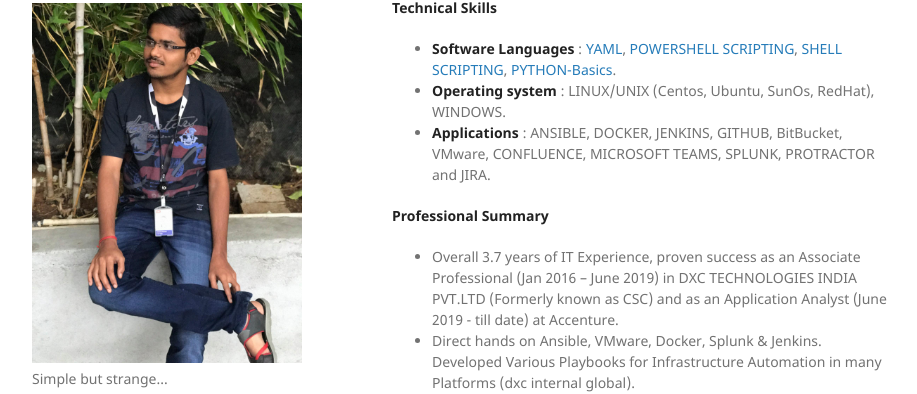
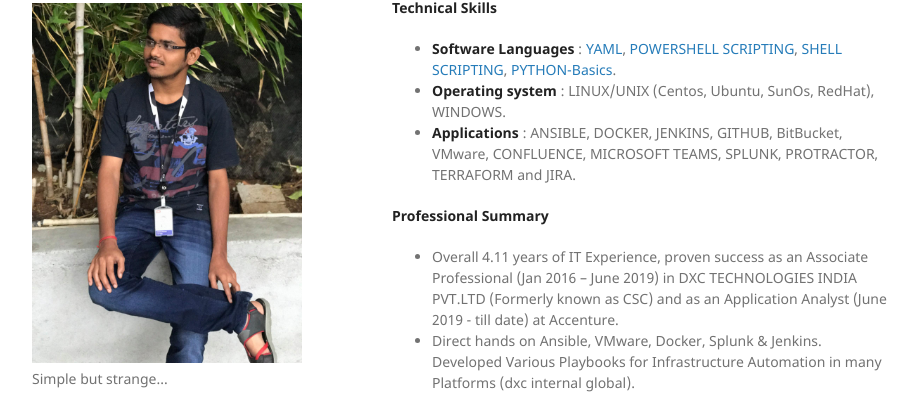
Before and after one commit to abandari2/docs, a Jekyll site: the page built from index.md, in a window 1280 px wide and 900 px high, scrolled down 307 px. Shown: the part 137-531 px from the top of the window, without its empty margins (178-1095 px from the left). Built offline with Jekyll 4.4.1, drawn with Linux system fonts in a browser that asks for light colours; our own code applies the rules of GitHub Pages for plain Markdown files.

Commit message:
updates_minor

```diff
--- a/index.md
+++ b/index.md
@@ -21,12 +21,12 @@ layout: default
 
 * **Software Languages** :  [YAML](https://en.wikipedia.org/wiki/YAML){:target="_blank"}, [POWERSHELL SCRIPTING](https://docs.microsoft.com/en-us/powershell/scripting/powershell-scripting?view=powershell-6){:target="_blank"}, [SHELL SCRIPTING](https://en.wikipedia.org/wiki/Shell_script){:target="_blank"}, [PYTHON-Basics](https://www.python.org/){:target="_blank"}.
 * **Operating system**   :  LINUX/UNIX (Centos, Ubuntu, SunOs, RedHat), WINDOWS.
-* **Applications**       :  ANSIBLE, DOCKER, JENKINS, GITHUB, BitBucket, VMware, CONFLUENCE, MICROSOFT TEAMS, SPLUNK, PROTRACTOR and JIRA.
+* **Applications**       :  ANSIBLE, DOCKER, JENKINS, GITHUB, BitBucket, VMware, CONFLUENCE, MICROSOFT TEAMS, SPLUNK, PROTRACTOR, TERRAFORM and JIRA.
 
 
 **Professional Summary**
 
-* Overall 3.7 years of IT Experience, proven success as an Associate Professional (Jan 2016 – June 2019) in DXC TECHNOLOGIES INDIA PVT.LTD (Formerly known as CSC) and as an Application Analyst (June 2019 - till date) at Accenture.
+* Overall 4.11 years of IT Experience, proven success as an Associate Professional (Jan 2016 – June 2019) in DXC TECHNOLOGIES INDIA PVT.LTD (Formerly known as CSC) and as an Application Analyst (June 2019 - till date) at Accenture.
 *	Direct hands on Ansible, VMware, Docker, Splunk & Jenkins. Developed Various Playbooks for Infrastructure Automation in many Platforms (dxc internal global).
 *	Experience in developing scripts in yaml (playbooks), shell scripting, PowerShell.
 *	Worked with various teams within the program to integrate code, fix defects, code reviews, and performance improvements.
```
